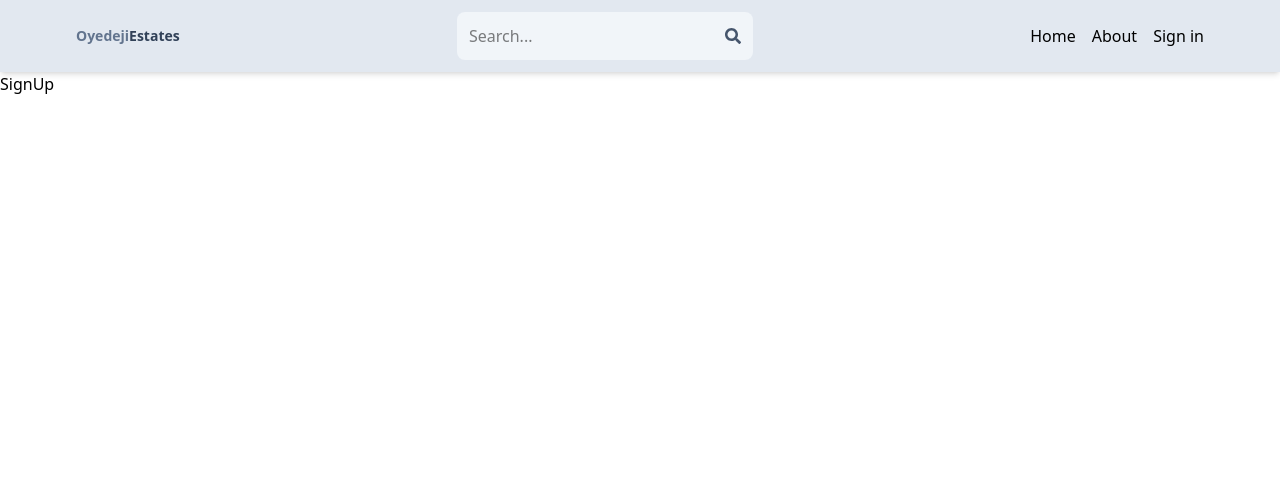
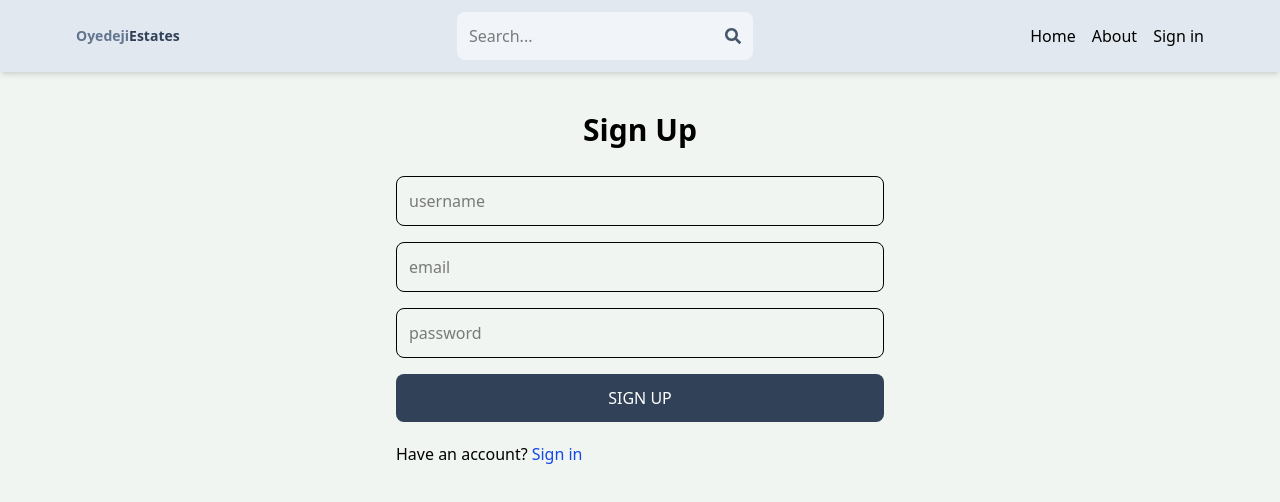
Before and after one commit to OyedejiDev/client, a React (Vite) app in the folder client/: page /sign-up in a window 1280 px wide. Shown: the top 502 px of the page. Built offline with nearby package versions, Linux system fonts and the light colour scheme.

Commit message:
complete sign up page UI

```diff
--- a/client/src/index.css
+++ b/client/src/index.css
@@ -1 +1,5 @@
 @import "tailwindcss";
+
+body{
+    background-color: rgb(241, 245, 241);
+}
--- a/client/src/pages/SignUp.jsx
+++ b/client/src/pages/SignUp.jsx
@@ -1,9 +1,23 @@
-import React from 'react'
+import { Link } from 'react-router-dom'
 
 export default function SignUp() {
   return (
-    <div>
-      SignUp
+    <div className='p-3 max-w-lg mx-auto'>
+      <h1 className='text-3xl text-center font-semibold my-7'>Sign Up</h1>
+
+      <form className='flex flex-col gap-4'>
+        <input type="text" placeholder='username' className='border p-3 rounded-lg'id='username'/>
+        <input type="email" placeholder='email' className='border p-3 rounded-lg'id='email'/>
+        <input type="password" placeholder='password' className='border p-3 rounded-lg'id='password'/>
+        <button className='bg-slate-700 text-white p-3 rounded-lg uppercase hover:opacity-95 disabled:opacity-80'>Sign up</button>
+      </form>
+
+      <div className='flex gap-1 mt-5'>
+        <p>Have an account?</p>
+        <Link to={'/sign-in'}>
+        <span className='text-blue-700'>Sign in</span>
+        </Link>
+      </div>
     </div>
   )
 }
```
